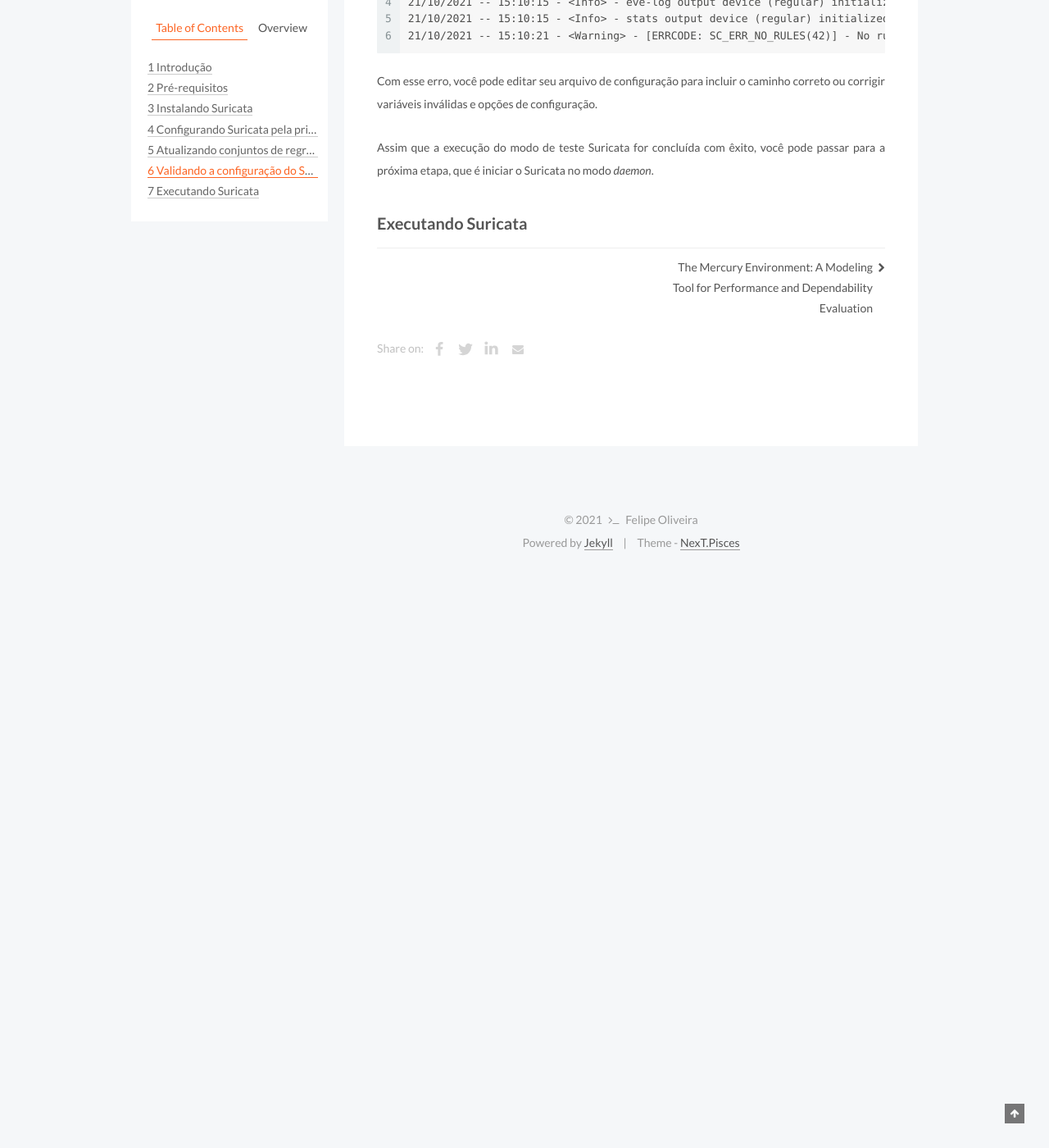
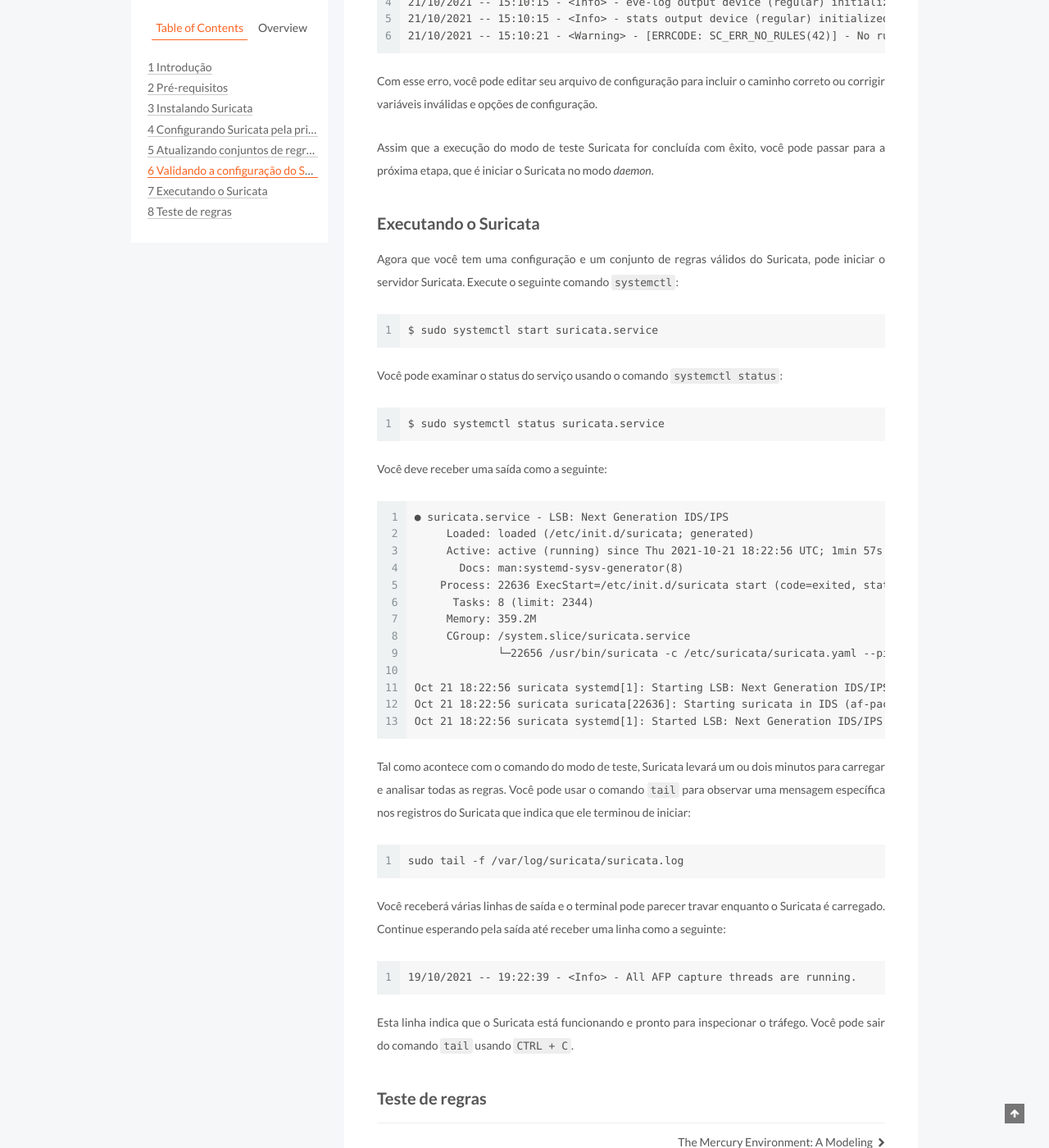
Before and after one commit to fdoliv/fdoliv.github.io, a Jekyll site: the page built from _posts/2021-11-19-suricata.md, in a window 1280 px wide and 1400 px high, scrolled down 7483 px. Shown: the whole window at 82% size. Built offline with Jekyll 4.4.1, drawn with Linux system fonts in a browser that asks for light colours; before the commit the page ends 8179 px from its top, so only the background shows below that.

Commit message:
Executando o Suricata

````diff
--- a/_posts/2021-11-19-suricata.md
+++ b/_posts/2021-11-19-suricata.md
@@ -252,4 +252,50 @@
 
 Assim que a execução do modo de teste Suricata for concluída com êxito, você pode passar para a próxima etapa, que é iniciar o Suricata no modo *daemon*.
 
-## Executando Suricata
+## Executando o Suricata
+
+Agora que você tem uma configuração e um conjunto de regras válidos do Suricata, pode iniciar o servidor Suricata. Execute o seguinte comando `systemctl`:
+
+```
+$ sudo systemctl start suricata.service
+```
+
+Você pode examinar o status do serviço usando o comando `systemctl status`:
+
+```
+$ sudo systemctl status suricata.service
+```
+
+Você deve receber uma saída como a seguinte:
+
+```
+● suricata.service - LSB: Next Generation IDS/IPS
+     Loaded: loaded (/etc/init.d/suricata; generated)
+     Active: active (running) since Thu 2021-10-21 18:22:56 UTC; 1min 57s ago
+       Docs: man:systemd-sysv-generator(8)
+    Process: 22636 ExecStart=/etc/init.d/suricata start (code=exited, status=0/SUCCESS)
+      Tasks: 8 (limit: 2344)
+     Memory: 359.2M
+     CGroup: /system.slice/suricata.service
+             └─22656 /usr/bin/suricata -c /etc/suricata/suricata.yaml --pidfile /var/run/suricata.pid --af-packet -D -vvv
+
+Oct 21 18:22:56 suricata systemd[1]: Starting LSB: Next Generation IDS/IPS...
+Oct 21 18:22:56 suricata suricata[22636]: Starting suricata in IDS (af-packet) mode... done.
+Oct 21 18:22:56 suricata systemd[1]: Started LSB: Next Generation IDS/IPS.
+```
+
+Tal como acontece com o comando do modo de teste, Suricata levará um ou dois minutos para carregar e analisar todas as regras. Você pode usar o comando `tail` para observar uma mensagem específica nos registros do Suricata que indica que ele terminou de iniciar:
+
+```
+sudo tail -f /var/log/suricata/suricata.log
+```
+
+Você receberá várias linhas de saída e o terminal pode parecer travar enquanto o Suricata é carregado. Continue esperando pela saída até receber uma linha como a seguinte:
+
+```
+19/10/2021 -- 19:22:39 - <Info> - All AFP capture threads are running.
+```
+
+Esta linha indica que o Suricata está funcionando e pronto para inspecionar o tráfego. Você pode sair do comando `tail` usando `CTRL + C`.
+
+## Teste de regras
````
